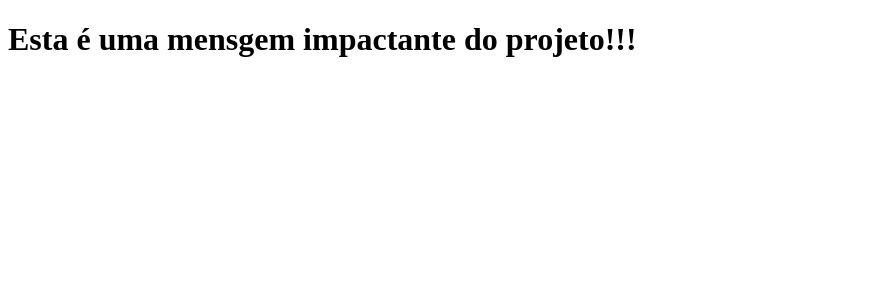
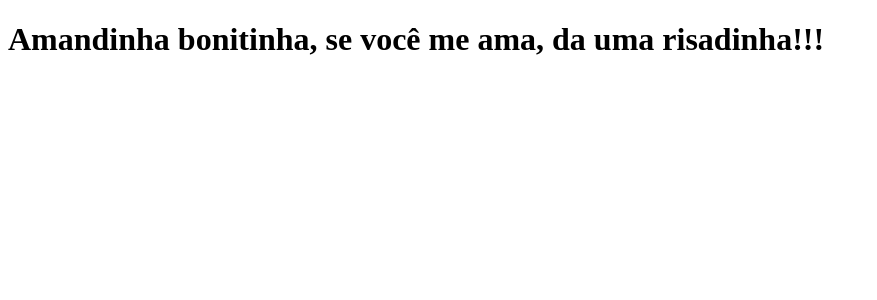
Before and after one commit to costadev00/clone-tabnews, a Next.js app: page / in a window 1280 px wide. Shown: the top 300 px of the page, without its empty margins (0-877 px from the left). Built offline with nearby package versions, Linux system fonts and the light colour scheme.

Commit message:
Modifiquei a mensagem principal

```diff
--- a/pages/index.js
+++ b/pages/index.js
@@ -1,4 +1,4 @@
 function Home(){
-  return <h1>Esta é uma mensgem impactante do projeto!!!</h1>
+  return <h1>Amandinha bonitinha, se você me ama, da uma risadinha!!!</h1>
 }
 export default Home
```
